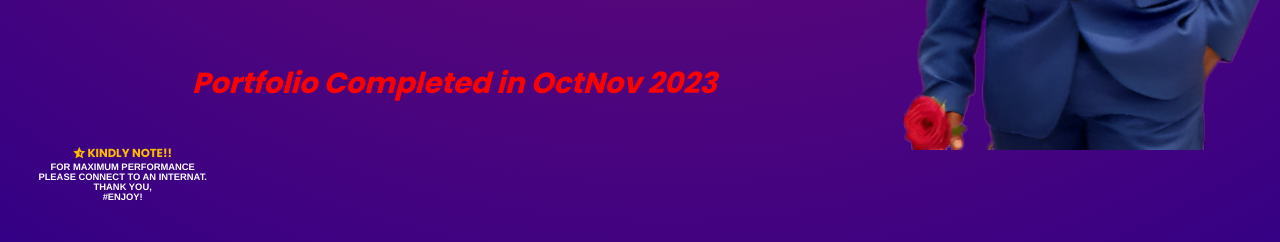
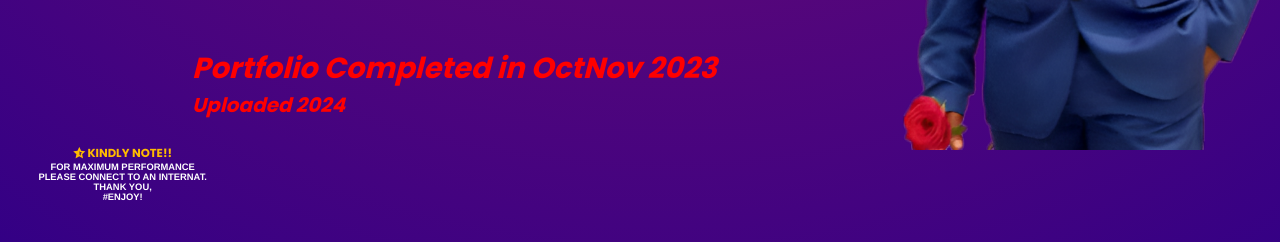
Before and after one commit to marknature/Personal-Portfolio-Website, a plain HTML site: page index.html in a window 1280 px wide. Shown: the part 558-800 px from the top of the page. Drawn offline with nearby package versions, Linux system fonts and the light colour scheme.

Commit message:
Update index.html with extra detail on about uploading date

```diff
--- a/index.html
+++ b/index.html
@@ -51,6 +51,7 @@
          <a href="#footer" class="ct"><i class="ri-contacts-fill"></i> Get in touch</a>
          <br><br><br><br>
          <h2 style= "color: red; font-size: 29px; font-style: italic;">Portfolio Completed in OctNov 2023</h2>
+         <h3 style= "color: red; font-size: 20px; font-style: italic;">Uploaded 2024</h3>
       </div>
 
    <div class="icons">
```
